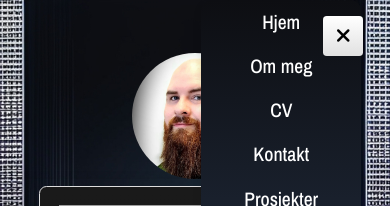
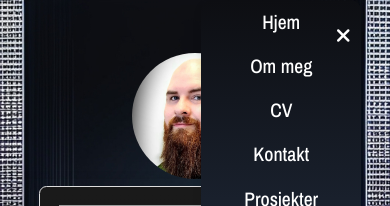
Before and after one commit to OpusMag/magnuslyngra.no, a PHP site: page /blogg.html in a window 390 px wide, after a click that opens the changed part. Shown: the top 206 px of the page. Run offline with PHP 8.4, Linux system fonts and the light colour scheme; some libraries are stand-ins or nearby versions; grey boxes are pictures that could not be loaded.

Commit message:
FINALLY FIXED THE GOD DAMN BUTTON COLOR

```diff
--- a/www/cover.css
+++ b/www/cover.css
@@ -646,7 +646,6 @@ p {
     height: 40px; /* Adjust height as needed */
     font-size: 20px; /* Adjust font size as needed */
     background: linear-gradient(to bottom, #ffffff, #e1e1e1);
-    transition: background-color 0.3s ease; /* Smooth transition for background color */
     float: inline-end;
     margin-right: 1px; /* Add some margin to the right */
     /*border-radius: 10px;*/
@@ -656,9 +655,9 @@ p {
   }
 
   .navbar-toggler.toggled {
-    background-color: #0f1015;
-    border: none;
-  }
+    background: transparent;
+    color: #fff;
+}
 
   .collapse {
     display: none; /* Hide by default */
@@ -680,8 +679,6 @@ p {
 
   .collapse.show {
     display: block; /* Show when toggled */
-    opacity: 1; /* Fully opaque */
-    visibility: visible; /* Make it visible */
   }
 }
 
```
